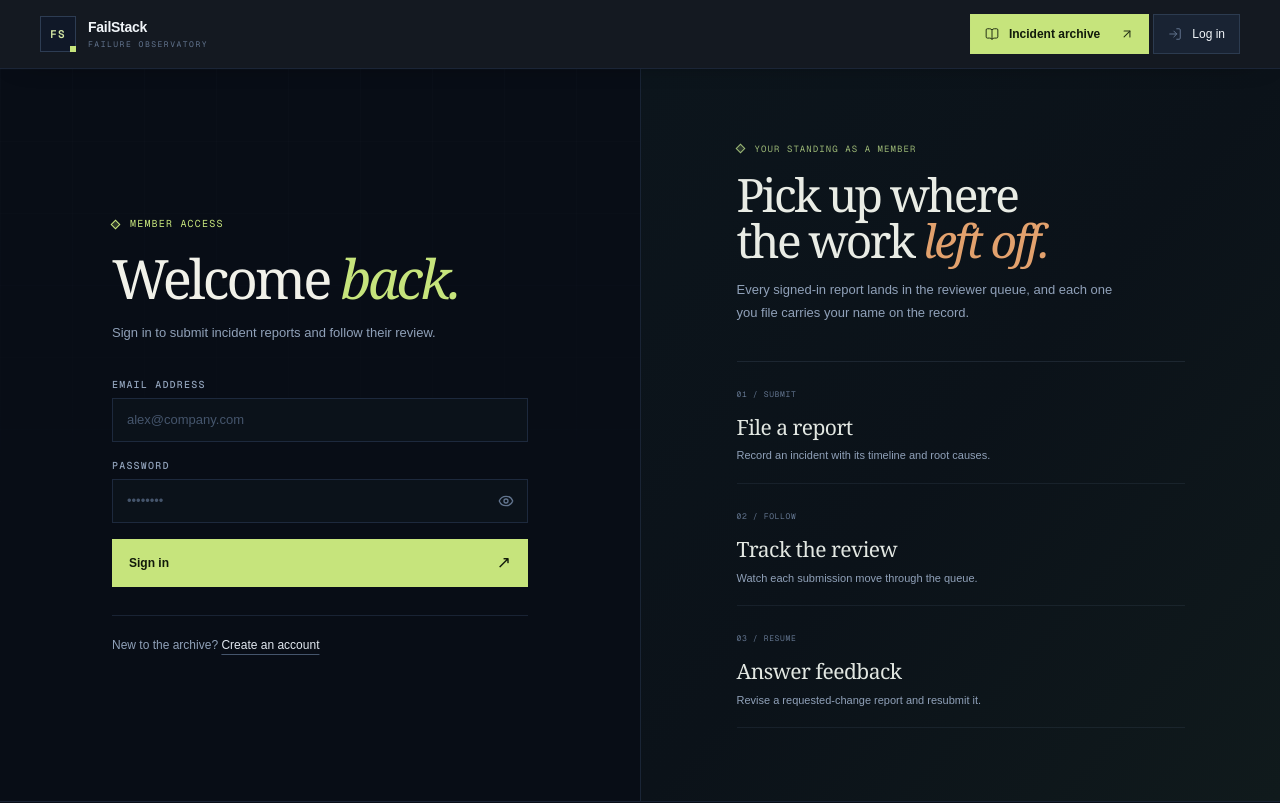
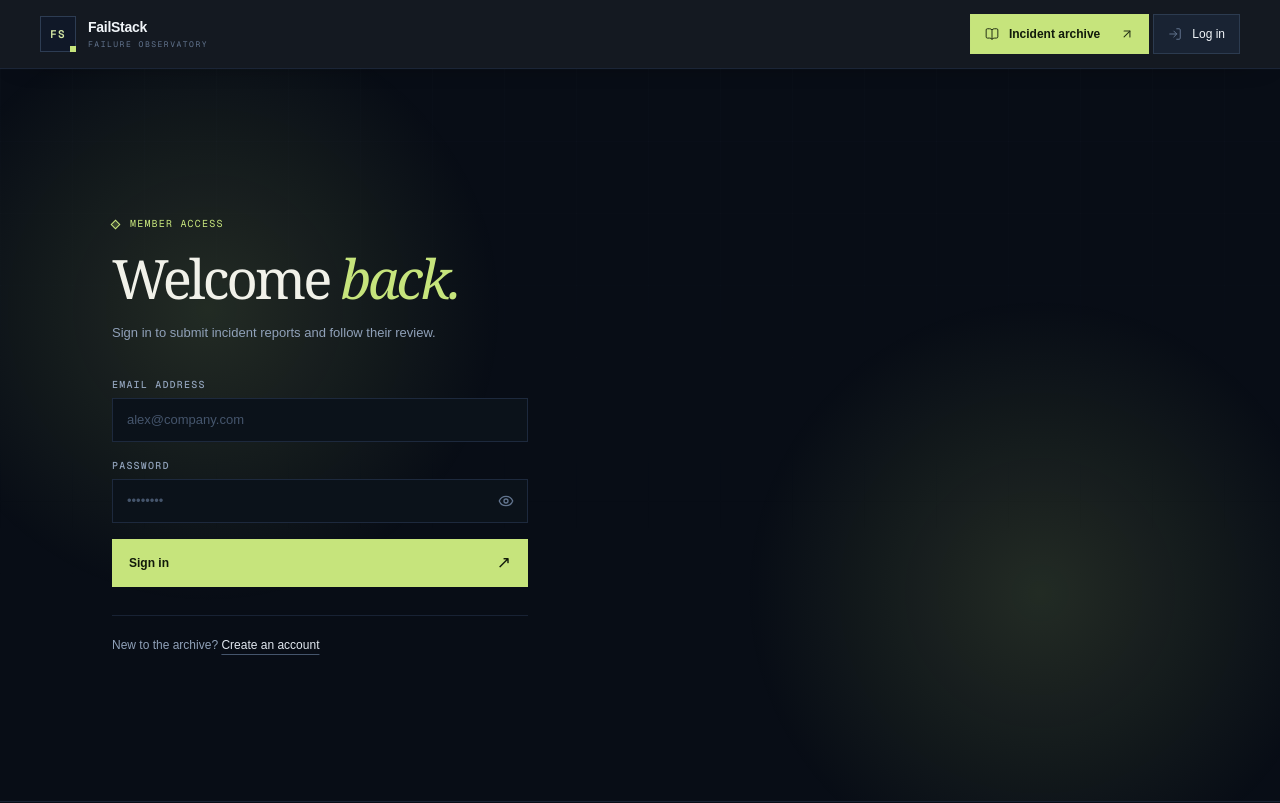
Before and after one commit to Ali-jalili/failstack, a Next.js app: page /login in a window 1280 px wide. Shown: the top 803 px of the page. Built offline with nearby package versions, Linux system fonts and the light colour scheme; no server answers.

Commit message:
feat(auth): add entrance animations to auth forms
- Add entrance and ambient glow keyframe animations
- Animate login and signup form fields with delays
- Support reduced motion accessibility preferences

```diff
--- a/src/app/globals.css
+++ b/src/app/globals.css
@@ -536,12 +536,87 @@ body {
   }
 }
 
+/* Auth forms: staggered entrance + gentle ambient glow */
+@keyframes auth-rise {
+  from {
+    opacity: 0;
+    transform: translateY(14px);
+  }
+
+  to {
+    opacity: 1;
+    transform: translateY(0);
+  }
+}
+
+@keyframes auth-glow {
+  0%,
+  100% {
+    opacity: 0;
+  }
+
+  50% {
+    opacity: 0.55;
+  }
+}
+
+.auth-rise {
+  animation: auth-rise 640ms cubic-bezier(0.2, 0.75, 0.25, 1) both;
+}
+
+.auth-glow {
+  position: absolute;
+  z-index: -1;
+  width: 42rem;
+  height: 42rem;
+  border-radius: 50%;
+  pointer-events: none;
+  background: radial-gradient(
+    circle,
+    rgb(198 228 124 / 14%),
+    transparent 62%
+  );
+  animation:
+    auth-glow 7s ease-in-out infinite,
+    auth-rise 700ms cubic-bezier(0.2, 0.75, 0.25, 1) both;
+}
+
+.auth-glow-one {
+  top: -6rem;
+  left: -8rem;
+}
+
+.auth-glow-two {
+  bottom: -8rem;
+  right: -6rem;
+  animation-delay: 0.9s;
+}
+
+.auth-field {
+  transition:
+    opacity 480ms ease,
+    transform 480ms cubic-bezier(0.2, 0.75, 0.25, 1);
+}
+
 @media (prefers-reduced-motion: reduce) {
   .home-intro {
     animation: none;
   }
 
   .home-primary-action {
+    transition: none;
+  }
+
+  .auth-rise,
+  .auth-glow {
+    animation: none;
+  }
+
+  .auth-glow {
+    opacity: 0;
+  }
+
+  .auth-field {
     transition: none;
   }
 }
--- a/src/features/auth/components/Login-form.tsx
+++ b/src/features/auth/components/Login-form.tsx
@@ -62,11 +62,19 @@ export default function LoginForm({ returnTo = "" }: { returnTo?: string }) {
   return (
     <section className="relative isolate min-h-[calc(100dvh-68px)] overflow-hidden bg-[#080d16] text-slate-100">
       <div aria-hidden="true" className="home-grid" />
+      <div
+        aria-hidden="true"
+        className="auth-glow auth-glow-one"
+      />
+      <div
+        aria-hidden="true"
+        className="auth-glow auth-glow-two"
+      />
 
       <div className="relative mx-auto grid min-h-[inherit] max-w-[1440px] lg:grid-cols-2">
         {/* Form column */}
         <div className="flex items-center px-4 py-12 sm:px-6 lg:px-10 lg:py-16">
-          <div className="mx-auto w-full max-w-[26rem]">
+          <div className="auth-rise mx-auto w-full max-w-[26rem]">
             <p className="flex items-center gap-[11px] font-mono text-[10px] uppercase leading-[1.6] tracking-[0.12em] text-[#c6e47c]">
               <span
                 aria-hidden="true"
@@ -92,6 +100,7 @@ export default function LoginForm({ returnTo = "" }: { returnTo?: string }) {
               <input type="hidden" name="next" value={returnTo} />
 
               {/* Email */}
+              <div className="auth-field" style={{ animationDelay: "120ms" }}>
                 <TextField
                   id="login-email"
                   label="Email address"
@@ -102,8 +111,13 @@ export default function LoginForm({ returnTo = "" }: { returnTo?: string }) {
                   field={emailField}
                   onClearError={() => setFormError(null)}
                 />
+              </div>
 
               {/* Password */}
+              <div
+                className="auth-field"
+                style={{ animationDelay: "220ms" }}
+              >
                 <PasswordField
                   id="login-password"
                   label="Password"
@@ -113,6 +127,7 @@ export default function LoginForm({ returnTo = "" }: { returnTo?: string }) {
                   field={register("password")}
                   onClearError={() => setFormError(null)}
                 />
+              </div>
 
               {/* Form Level Error */}
               {formError && (
@@ -125,6 +140,10 @@ export default function LoginForm({ returnTo = "" }: { returnTo?: string }) {
               )}
 
               {/* Submit Button */}
+              <div
+                className="auth-field"
+                style={{ animationDelay: "320ms" }}
+              >
                 <button
                   type="submit"
                   disabled={isSubmitting}
@@ -139,6 +158,7 @@ export default function LoginForm({ returnTo = "" }: { returnTo?: string }) {
                     </span>
                   )}
                 </button>
+              </div>
             </form>
 
             <p className="mt-7 border-t border-slate-800/80 pt-5 text-[12px] text-slate-400">
@@ -156,7 +176,7 @@ export default function LoginForm({ returnTo = "" }: { returnTo?: string }) {
         {/* Side panel: what you get when signed in */}
         <aside
           aria-label="What members can do"
-          className="hidden border-l border-slate-800/80 bg-gradient-to-br from-[#0c151c] via-[#0b1219] to-[#101a1c] px-10 py-16 lg:flex lg:flex-col lg:justify-center"
+          className="auth-field auth-rise hidden border-l border-slate-800/80 bg-gradient-to-br from-[#0c151c] via-[#0b1219] to-[#101a1c] px-10 py-16 lg:flex lg:flex-col lg:justify-center"
         >
           <div className="mx-auto w-full max-w-md">
             <p className="flex items-center gap-[11px] font-mono text-[9px] uppercase leading-[1.6] tracking-[0.12em] text-[#9cb876]">
--- a/src/features/auth/components/ReviewWorkflowAside.tsx
+++ b/src/features/auth/components/ReviewWorkflowAside.tsx
@@ -28,7 +28,7 @@ export default function ReviewWorkflowAside() {
   return (
     <aside
       aria-label="How contributions are reviewed"
-      className="hidden border-l border-slate-800/80 bg-gradient-to-br from-[#0c151c] via-[#0b1219] to-[#101a1c] px-10 py-16 lg:flex lg:flex-col lg:justify-center"
+      className="auth-field auth-rise hidden border-l border-slate-800/80 bg-gradient-to-br from-[#0c151c] via-[#0b1219] to-[#101a1c] px-10 py-16 lg:flex lg:flex-col lg:justify-center"
     >
       <div className="mx-auto w-full max-w-md">
         <p className="flex items-center gap-[11px] font-mono text-[9px] uppercase leading-[1.6] tracking-[0.12em] text-[#9cb876]">
--- a/src/features/auth/components/Signup-form.tsx
+++ b/src/features/auth/components/Signup-form.tsx
@@ -122,11 +122,19 @@ export default function SignupForm({ returnTo = "" }: { returnTo?: string }) {
   return (
     <section className="relative isolate min-h-[calc(100dvh-68px)] overflow-hidden bg-[#080d16] text-slate-100">
       <div aria-hidden="true" className="home-grid" />
+      <div
+        aria-hidden="true"
+        className="auth-glow auth-glow-one"
+      />
+      <div
+        aria-hidden="true"
+        className="auth-glow auth-glow-two"
+      />
 
       <div className="relative mx-auto grid min-h-[inherit] max-w-[1440px] lg:grid-cols-2">
         {/* Form column */}
         <div className="flex items-center px-4 py-12 sm:px-6 lg:px-10 lg:py-16">
-          <div className="mx-auto w-full max-w-[26rem]">
+          <div className="auth-rise mx-auto w-full max-w-[26rem]">
             <p className="flex items-center gap-[11px] font-mono text-[10px] uppercase leading-[1.6] tracking-[0.12em] text-[#c6e47c]">
               <span
                 aria-hidden="true"
@@ -153,6 +161,7 @@ export default function SignupForm({ returnTo = "" }: { returnTo?: string }) {
               <input type="hidden" name="next" value={returnTo} />
 
               {/* Full Name */}
+              <div className="auth-field" style={{ animationDelay: "100ms" }}>
                 <TextField
                   id="signup-name"
                   label="Full name"
@@ -162,8 +171,10 @@ export default function SignupForm({ returnTo = "" }: { returnTo?: string }) {
                   field={nameField}
                   onClearError={() => setFormError(null)}
                 />
+              </div>
 
               {/* Email */}
+              <div className="auth-field" style={{ animationDelay: "180ms" }}>
                 <TextField
                   id="signup-email"
                   label="Email address"
@@ -174,8 +185,10 @@ export default function SignupForm({ returnTo = "" }: { returnTo?: string }) {
                   field={emailField}
                   onClearError={() => setFormError(null)}
                 />
+              </div>
 
               {/* Password */}
+              <div className="auth-field" style={{ animationDelay: "260ms" }}>
                 <PasswordField
                   id="signup-password"
                   label="Password"
@@ -185,8 +198,13 @@ export default function SignupForm({ returnTo = "" }: { returnTo?: string }) {
                   field={passwordField}
                   onClearError={() => setFormError(null)}
                 />
+              </div>
 
               {/* Confirm Password */}
+              <div
+                className="auth-field"
+                style={{ animationDelay: "340ms" }}
+              >
                 <ConfirmPasswordField
                   id="signup-confirm-password"
                   label="Confirm password"
@@ -194,6 +212,7 @@ export default function SignupForm({ returnTo = "" }: { returnTo?: string }) {
                   field={confirmPasswordField}
                   onClearError={() => setFormError(null)}
                 />
+              </div>
 
               {/* Form Level Error */}
               {formError && (
@@ -206,12 +225,20 @@ export default function SignupForm({ returnTo = "" }: { returnTo?: string }) {
               )}
 
               {/* Submit Button */}
+              <div
+                className="auth-field"
+                style={{ animationDelay: "420ms" }}
+              >
                 <button
                   type="submit"
                   disabled={isSubmitting}
                   className="group flex min-h-12 w-full items-center justify-between border border-[#c6e47c] bg-[#c6e47c] px-4 text-[12px] font-semibold text-[#11190a] transition-[transform,background-color,border-color] duration-200 hover:-translate-y-0.5 hover:border-[#dcf7a0] hover:bg-[#dcf7a0] active:translate-y-0 focus-visible:outline-none focus-visible:ring-2 focus-visible:ring-[#c6e47c] focus-visible:ring-offset-2 focus-visible:ring-offset-[#080d16] disabled:cursor-not-allowed disabled:opacity-60 disabled:hover:translate-y-0 motion-reduce:transition-none"
                 >
-                <span>{isSubmitting ? "Creating account..." : "Create account"}</span>
+                  <span>
+                    {isSubmitting
+                      ? "Creating account..."
+                      : "Create account"}
+                  </span>
                   {isSubmitting ? (
                     <Loader2 aria-hidden="true" className="h-4 w-4 animate-spin" />
                   ) : (
@@ -220,6 +247,7 @@ export default function SignupForm({ returnTo = "" }: { returnTo?: string }) {
                     </span>
                   )}
                 </button>
+              </div>
             </form>
 
             <p className="mt-7 border-t border-slate-800/80 pt-5 text-[12px] text-slate-400">
```
Lines whose indentation alone changed are shown as unchanged.
